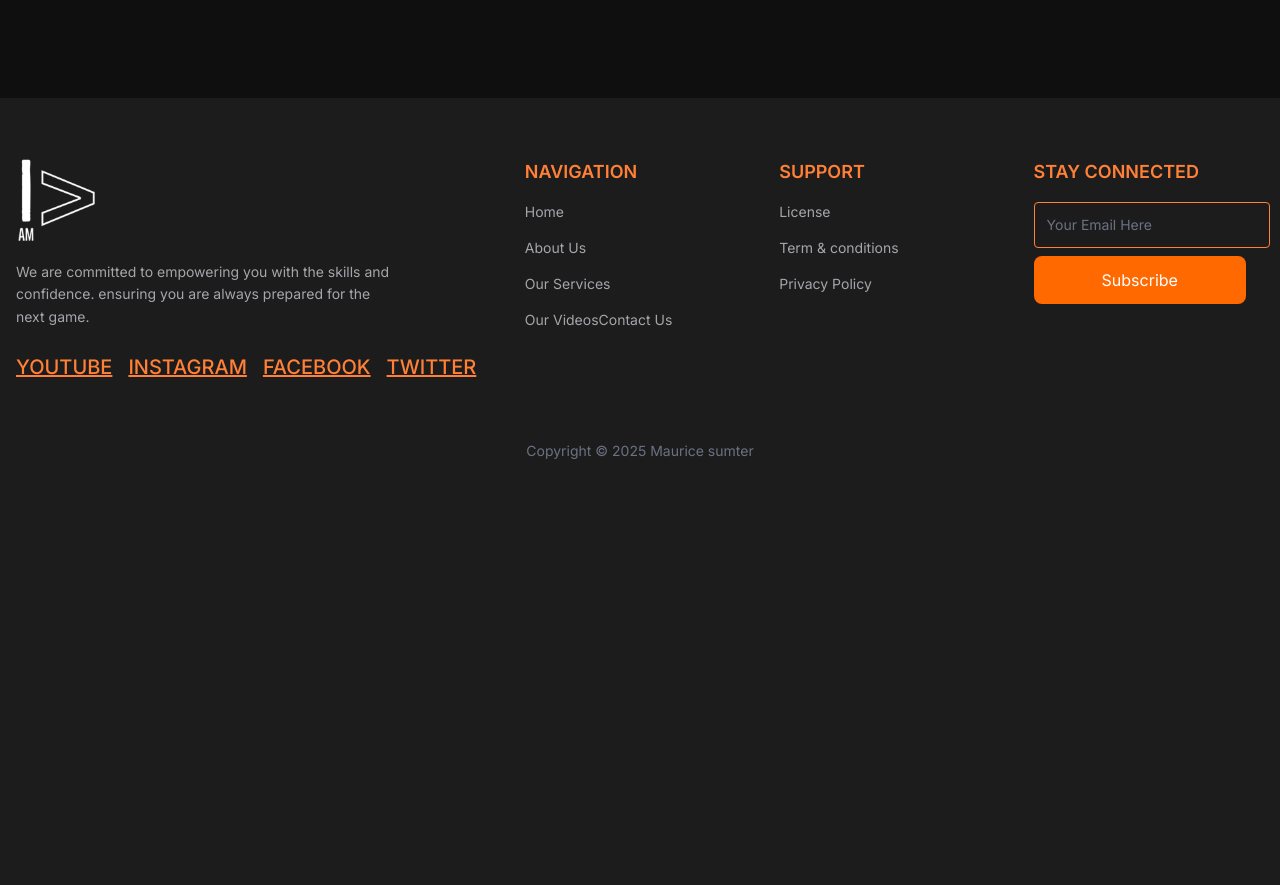
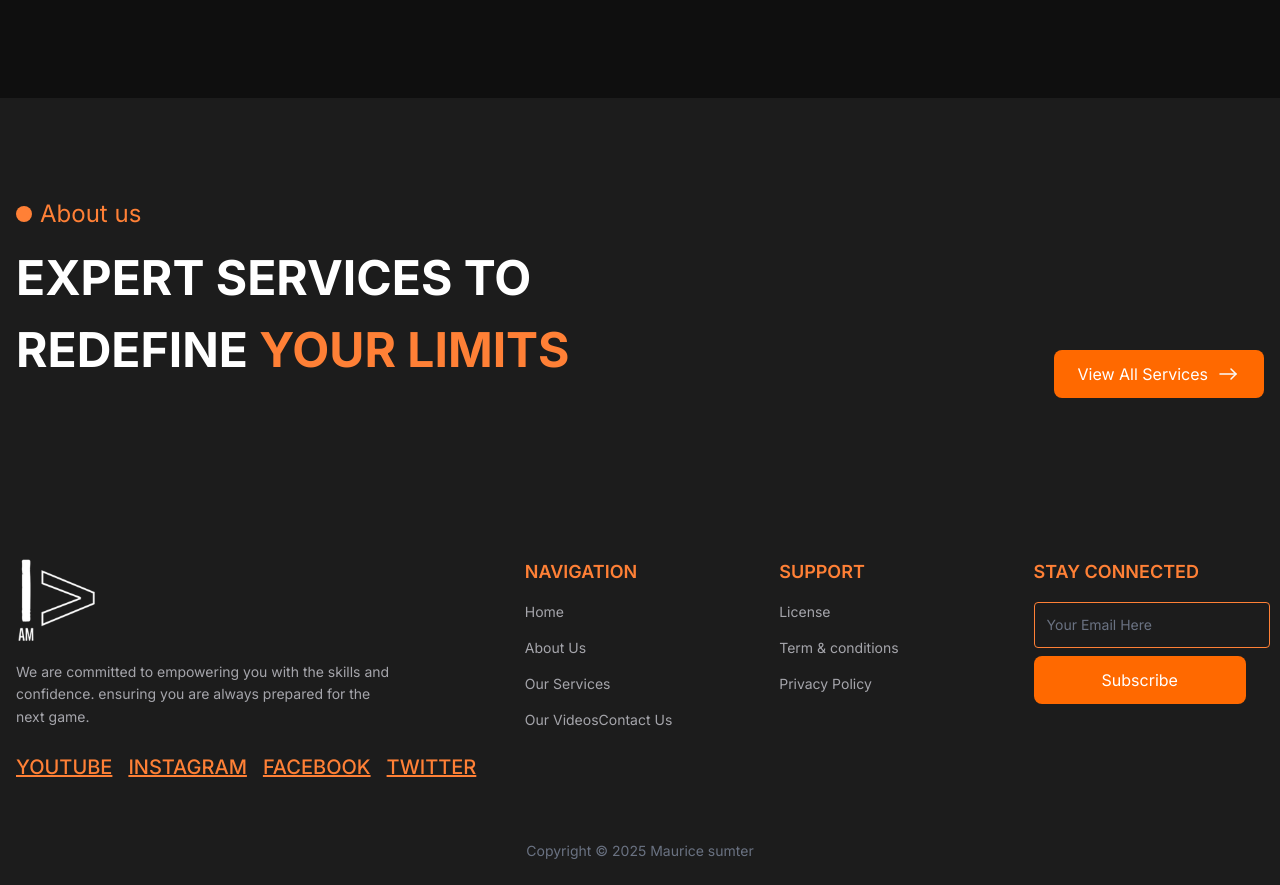
Before and after one commit to SopnilSwapon/mojumter_landing-page, a Next.js app: page / in a window 1280 px wide. Shown: the part 1460-2345 px from the top of the page. Before the commit the page ends 1945 px from the top, so only its background shows below. Built offline with nearby package versions, Linux system fonts and the light colour scheme.

Commit message:
added services section

```diff
--- /dev/null
+++ b/app/Components/Services.tsx
@@ -0,0 +1,62 @@
+import React from "react";
+
+export default function Services() {
+  return (
+    <div className="max-w-[1320px] p-4 flex flex-col lg:flex-row justify-start lg:justify-between items-start lg:items-end mx-0 lg:mx-auto py-15 lg:py-25">
+      <div>
+        <div className="flex items-center gap-2 text-secondary text-xl lg:text-2xl">
+          <div className="w-4 h-4 bg-text-secondary rounded-full"></div>
+          <p>About us</p>
+        </div>
+        <h1
+          className={`font-bold text-2xl md:text-[48px] my-3 md:my-4 uppercase gap-2 text-white`}
+        >
+          EXPERT SERVICES TO
+          <span className="block mt-2">
+            REDEFINE
+            <span className="text-text-secondary"> YOUR LIMITS</span>
+          </span>
+        </h1>
+      </div>
+      <div className="flex justify-end">
+        <button className="px-6 py-3 flex gap-2 justify-center items-center mx-auto bg-orange-500 hover:bg-orange-600 rounded-lg text-white text-base">
+          View All Services
+          <svg
+            viewBox="0 0 24 24"
+            xmlns="http://www.w3.org/2000/svg"
+            width="24.000000"
+            height="24.000000"
+            fill="none"
+          >
+            <rect
+              id="arrow-right-02-stroke-standard 1"
+              width="24.000000"
+              height="24.000000"
+              x="0.000000"
+              y="0.000000"
+              fill="rgb(255,255,255)"
+              fill-opacity="0"
+            />
+            <path
+              id="Vector"
+              d="M15.0001 17L20 12L15 7"
+              fill-rule="nonzero"
+              stroke="rgb(250,250,250)"
+              stroke-linecap="round"
+              stroke-linejoin="round"
+              stroke-width="1.5"
+            />
+            <path
+              id="Vector"
+              d="M4 12L20 12"
+              stroke="rgb(250,250,250)"
+              stroke-linecap="round"
+              stroke-linejoin="round"
+              stroke-width="1.5"
+            />
+          </svg>
+        </button>
+      </div>
+    </div>
+  );
+}
--- a/app/layout.tsx
+++ b/app/layout.tsx
@@ -6,6 +6,7 @@ import AppNavbar from "./Components/AppNavbar";
 import BannerSection from "./Components/BannerSection";
 import AboutUs from "./Components/AboutUs";
 import AppFooter from "./Components/AppFooter";
+import Services from "./Components/Services";
 
 // Load Inter (default font)
 const inter = Inter({
@@ -37,6 +38,7 @@ export default function RootLayout() {
         <div className="bg-foreground">
           <AboutUs />
         </div>
+        <Services />
         <AppFooter />
       </body>
     </html>
```
